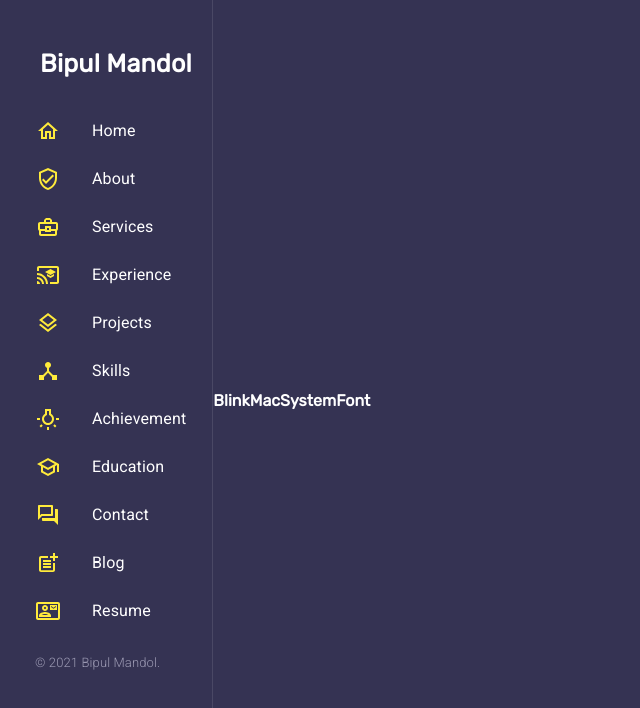
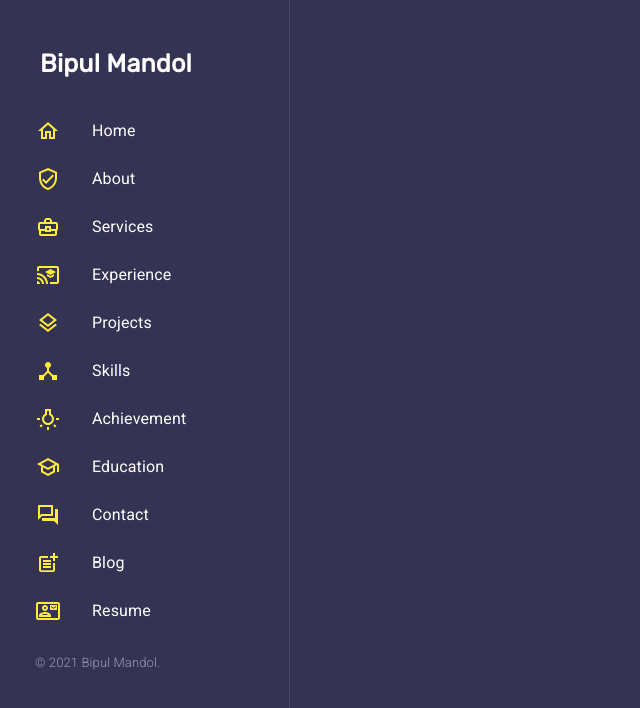
Before and after one commit to mbbipul/bipulmandol, a Next.js app in the folder client/: page / in a window 1280 px wide. Shown: the top 708 px of the page, without its empty margins (0-640 px from the left). Built offline with nearby package versions, Linux system fonts and the light colour scheme.

Commit message:
Complete left nav collapse rep=sponsive view

```diff
--- a/client/pages/index.js
+++ b/client/pages/index.js
@@ -1,24 +1,70 @@
-import {  Box, Grid, makeStyles } from '@material-ui/core';
+import {  Box, Grid, makeStyles, Typography } from '@material-ui/core';
 import Head from 'next/head';
 import LeftNav from '../components/home/left_nav';
-import styles from '../static/home.module.css';
 import withWidth, { isWidthUp } from '@material-ui/core/withWidth';
+import MenuRoundedIcon from '@material-ui/icons/MenuRounded';
+import { useState } from 'react';
 
 const useStyles = makeStyles((theme) => ({
 	root: {
 		width: '100%',
-		height: '100%'
+		height: '100%',
+	},
+
+	mobileHeader: {
+		display: 'inline-block',
+		padding: 10,
+		fontWeight: 900	,
+	},
+	shiftMobileHeader : {
+		marginLeft: 290,
+		transition : 'all 0.3s ease-in-out'
+	},
+	initXMobileHeader: {
+		marginLeft: 0,
+		transition : 'all 0.3s ease-in-out'
 	},
 	left: {
 		borderRight: '1px solid hsla(0,0%,100%,.1)',
 		'border-right-width': 1,
 		'border-right-style': 'solid',
 		'border-right-color': 'rgba(255, 255, 255, 0.1)',
+		animation: "inAnimationNav 0.3s ease-in",
+	},
+	leftHide: {
+		animation: "outAnimationNav 0.3s ease-out",
+		animationFillMode: "forwards"
+	},
+	mainDesktopOnly : {
+		position: 'relative',
+		display: 'flex',
+		height: '100vh',
+		marginLeft: 290,
+		transition : 'all 0.3s ease-in-out'
+	},
+	main : {
+		position: 'relative',
+		display: 'flex',
+		height: '100vh',
+		marginLeft: 0,
+		transition : 'all .3s ease-in-out'
 	}
+
 }));
 
 const Home = (props) => {
 	const classes = useStyles();
+	const [showLeftNav,setLeftNavVisibility] = useState(false);
+
+	const handleLeftNav = () => {
+		setLeftNavVisibility(!showLeftNav);
+	}
+
+	const onLeftNavOutsideClicked = () => {
+		if (showLeftNav) {
+			setLeftNavVisibility(!showLeftNav);
+		}
+	}
 
 	return (
 		<Box className={classes.root}>
@@ -26,28 +72,35 @@ const Home = (props) => {
                 <title>Bipul Mandol || Software Engineer</title>
 				<meta name="viewport" content="width=device-width, initial-scale=1.0" />
             </Head>
-			<Grid
-				container
-				direction="row"
-				justify="center"
-				alignItems="center"
-				spacing={0}>
 
-				{
-					isWidthUp('md', props.width) &&
-						<Grid className={'desktop-leftbar '+classes.left} item xs={2} >
-							<LeftNav />
-						</Grid>
-				}
+			<Box
+				className={isWidthUp('md', props.width) || showLeftNav ?
+					'desktop-leftbar '+classes.left
+					 : 'desktop-leftbar '+classes.leftHide}
+			>
+				<LeftNav />
+			</Box>
 
-				<Grid item xs={isWidthUp('md', props.width) ? 10 : 12} >
-					<b>BlinkMacSystemFont</b>
-				</Grid>
+			<header
+				className={showLeftNav ?
+					classes.mobileHeader +" "+ classes.shiftMobileHeader
+					: classes.mobileHeader +" "+ classes.initXMobileHeader}
+			>
+				<Box style={{  display: 'inline-flex!important'}}>
+					<MenuRoundedIcon onClick={handleLeftNav} fontSize="large" />
+					<a style={{display: 'inline-block',fontSize: 35,marginLeft : 15}}>Bipul Mandol</a>
+				</Box>
+			</header>
 
-			</Grid>
+			<Box
+				onClick={onLeftNavOutsideClicked}
+				className={isWidthUp('md', props.width) || showLeftNav ? classes.mainDesktopOnly :  classes.main }>
+			</Box>
 
 			<style jsx global>
 				{`
+					@import url('https://fonts.googleapis.com/css?family=Rubik');
+
 					html,
 					body {
 						padding: 0;
@@ -57,7 +110,16 @@ const Home = (props) => {
 						font-family: Rubik, sans-serif,-apple-system, BlinkMacSystemFont, Segoe UI, Roboto,
 							Oxygen, Ubuntu, Cantarell, Fira Sans, Droid Sans, Helvetica Neue,
 							sans-serif;
-							overflow: hidden;
+						overflow: scroll;
+    					overflow-x: hidden;
+					}
+					::-webkit-scrollbar {
+						width: 0;  /* Remove scrollbar space */
+						background: transparent;  /* Optional: just make scrollbar invisible */
+					}
+					/* Optional: show position indicator in red */
+					::-webkit-scrollbar-thumb {
+						background: #FF0000;
 					}
 					* {
 						box-sizing: border-box;
@@ -66,17 +128,35 @@ const Home = (props) => {
 						color: #fff;
 						background: #353353;
 						padding: 50px 0 0 20px;
-						overflow-y: auto;
+						overflow-y: scroll;
+						position: fixed;
+						top: 0;
+						left: 0;
 						overflow-x: hidden;
 						height: 100vh;
 						min-height: 100vh;
 						z-index: 1;
-						transform: translateX(0);
-						transition: all .3s ease-in-out;
-						transition-property: all;
-						transition-duration: 0.3s;
-						transition-timing-function: ease-in-out;
-						transition-delay: 0s;
+						width:290px
+
+					}
+					@keyframes inAnimationNav {
+						0% {
+							visibility: hidden;
+							width: 0px;
+						}
+						100% {
+							visibility: visible;
+							width: 290px;
+						}
+					}
+
+					@keyframes outAnimationNav {
+						0% {
+						}
+						100% {
+							visibility: hidden;
+							width: 0px;
+						}
 					}
 				`}
 			</style>
--- a/client/static/home.module.css
+++ b/client/static/home.module.css
@@ -1 +1,21 @@
 @import url('https://fonts.googleapis.com/css?family=Rubik');
+@keyframes inAnimation {
+    0% {
+      opacity: 0;
+      visibility: hidden;
+    }
+    100% {
+      opacity: 1;
+      visibility: visible;
+    }
+  }
+
+@keyframes outAnimation {
+    0% {
+      opacity: 1;
+    }
+    100% {
+      opacity: 0;
+      visibility: hidden;
+    }
+}
```
